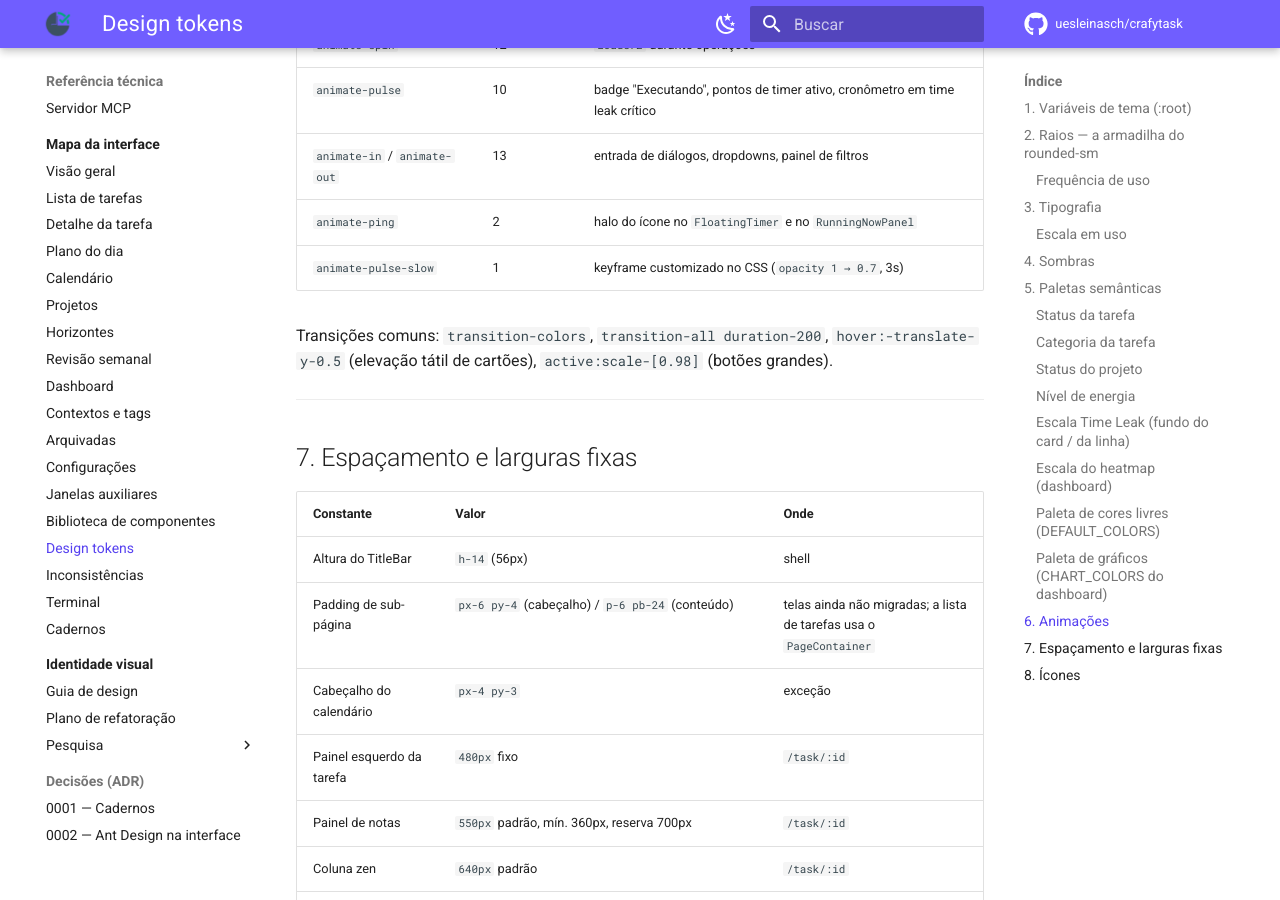
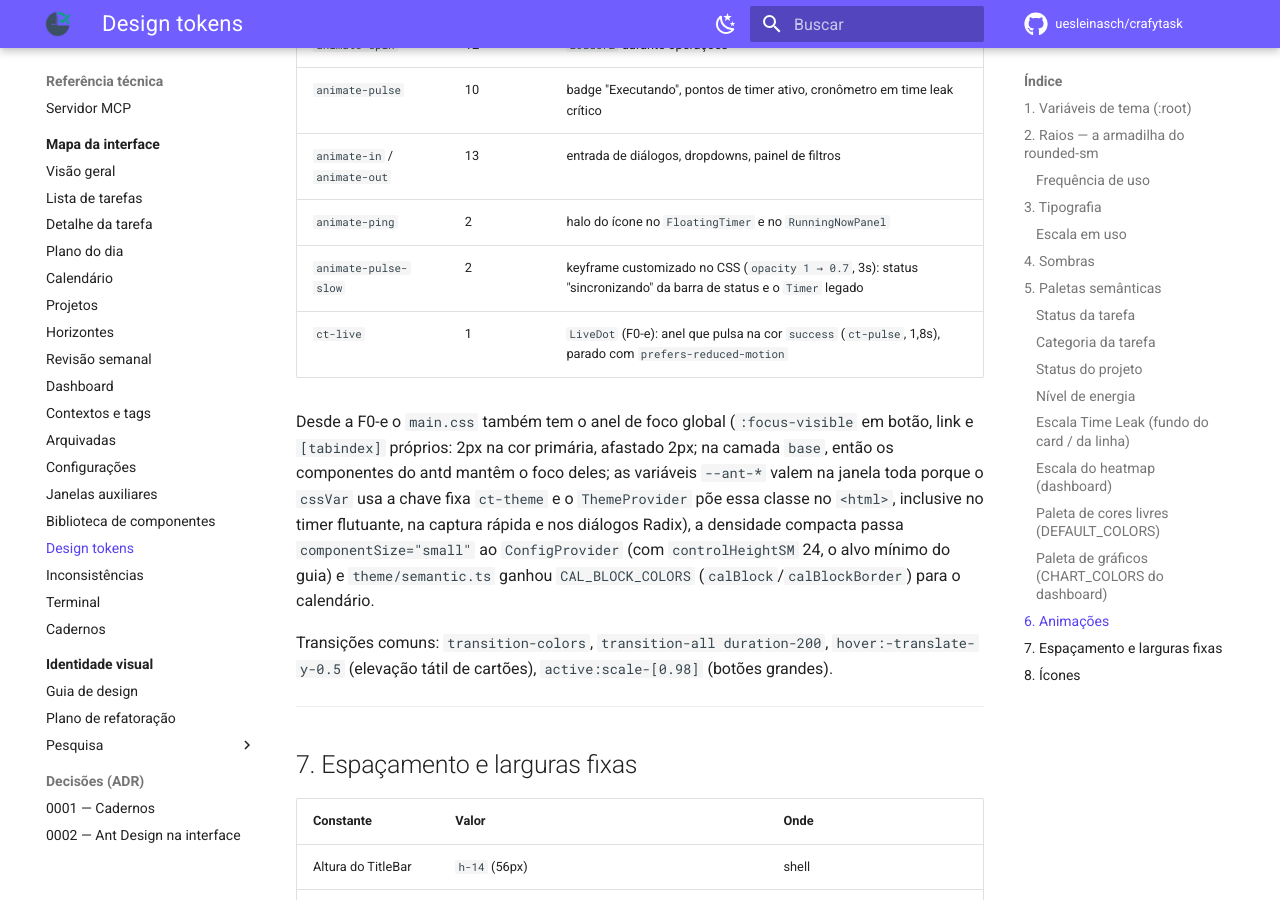
Before and after one commit to uesleinasch/crafytask, an MkDocs documentation site: the page built from docs/ui/14-design-tokens.md, in a window 1280 px wide and 900 px high, scrolled down 6701 px. Built offline with MkDocs 1.6.1 and Material for MkDocs 9.7.7, drawn with Linux system fonts in a browser that asks for light colours; some web fonts are replaced; comment, search, counter and statistics services are not loaded.

Commit message:
feat(theme): tokens do calendário, densidade compacta, anel de foco e pulso ao vivo (#71)
F0-e (CrafyTask #812), fecha F0.14–F0.16 (F0.12 e F0.13 já passavam).

- **Ponto ao vivo:** `LiveDot` com o anel que pulsa na cor `success`
(`.ct-live`/`ct-pulse`, igual ao protótipo), parado com
`prefers-reduced-motion`.
- **Bloco do calendário:** `CAL_BLOCK_COLORS`
(`calBlock`/`calBlockBorder`) em `theme/semantic.ts`, com teste AA do
texto sobre o bloco. O `CalendarPage` passa a usar na F4-b2.
- **Densidade compacta:** `componentSize="small"` no `ConfigProvider` e
`controlHeightSM` 24 para manter o alvo mínimo de 24px do guia (o
compacto do antd dava 21px). Guia §5 atualizado.
- **Anel de foco global:** `:focus-visible` em botão, link, `summary`,
`[role=button]` e `[tabindex]` próprios, 2px na primária, afastado 2px,
na camada `base` (antd, Tiptap, xterm e Excalidraw mantêm o deles).
- `cssVar` com chave fixa `ct-theme` e a classe no `<html>`: as
variáveis `--ant-*` valem na janela toda, inclusive timer flutuante,
captura rápida e diálogos Radix (sem isso o anel sumia lá).

Design-reviewer: corrigidos a variável fora da árvore do antd e os 21px
do controle compacto. Anotado: o Excalidraw pode mostrar anel duplo no
foco por teclado (já duplicava com o anel do navegador).

Validação: typecheck, lint, 559 testes, `design:audit --fase=F0` 16/16.
Pede conferência visual: foco por Tab (inclusive na captura rápida),
densidade compacta e o pulso do timer.

```diff
--- a/docs/ui/14-design-tokens.md
+++ b/docs/ui/14-design-tokens.md
@@ -214,7 +214,16 @@ Dez cores rotativas, sem relação com qualquer semântica do app:
 | `animate-pulse` | 10 | badge "Executando", pontos de timer ativo, cronômetro em time leak crítico |
 | `animate-in` / `animate-out` | 13 | entrada de diálogos, dropdowns, painel de filtros |
 | `animate-ping` | 2 | halo do ícone no `FloatingTimer` e no `RunningNowPanel` |
-| `animate-pulse-slow` | 1 | keyframe customizado no CSS (`opacity 1 → 0.7`, 3s) |
+| `animate-pulse-slow` | 2 | keyframe customizado no CSS (`opacity 1 → 0.7`, 3s): status "sincronizando" da barra de status e o `Timer` legado |
+| `ct-live` | 1 | `LiveDot` (F0-e): anel que pulsa na cor `success` (`ct-pulse`, 1,8s), parado com `prefers-reduced-motion` |
+
+Desde a F0-e o `main.css` também tem o anel de foco global (`:focus-visible` em botão, link e
+`[tabindex]` próprios: 2px na cor primária, afastado 2px; na camada `base`, então os componentes do
+antd mantêm o foco deles; as variáveis `--ant-*` valem na janela toda porque o `cssVar` usa a chave
+fixa `ct-theme` e o `ThemeProvider` põe essa classe no `<html>`, inclusive no timer flutuante, na
+captura rápida e nos diálogos Radix), a densidade compacta passa `componentSize="small"` ao
+`ConfigProvider` (com `controlHeightSM` 24, o alvo mínimo do guia) e
+`theme/semantic.ts` ganhou `CAL_BLOCK_COLORS` (`calBlock`/`calBlockBorder`) para o calendário.
 
 Transições comuns: `transition-colors`, `transition-all duration-200`,
 `hover:-translate-y-0.5` (elevação tátil de cartões), `active:scale-[0.98]` (botões grandes).
--- a/src/renderer/src/components/chips/LiveDot.tsx
+++ b/src/renderer/src/components/chips/LiveDot.tsx
@@ -7,7 +7,7 @@ export function LiveDot({ label }: { label?: string }): React.JSX.Element {
       role={label ? 'img' : undefined}
       aria-label={label}
       aria-hidden={label ? undefined : true}
-      className="animate-pulse-slow motion-reduce:animate-none"
+      className="ct-live"
       style={{
         display: 'inline-block',
         width: 8,
```
Also changed, not shown: docs/design/guia-de-design.md (+2 -2 lines), src/renderer/src/assets/main.css (+26 -0 lines), src/renderer/src/theme/ThemeProvider.tsx (+6 -2 lines), src/renderer/src/theme/buildTheme.test.ts (+16 -2 lines), src/renderer/src/theme/buildTheme.ts (+8 -2 lines), src/renderer/src/theme/contrast.test.ts (+14 -1 lines), src/renderer/src/theme/semantic.ts (+10 -0 lines).
